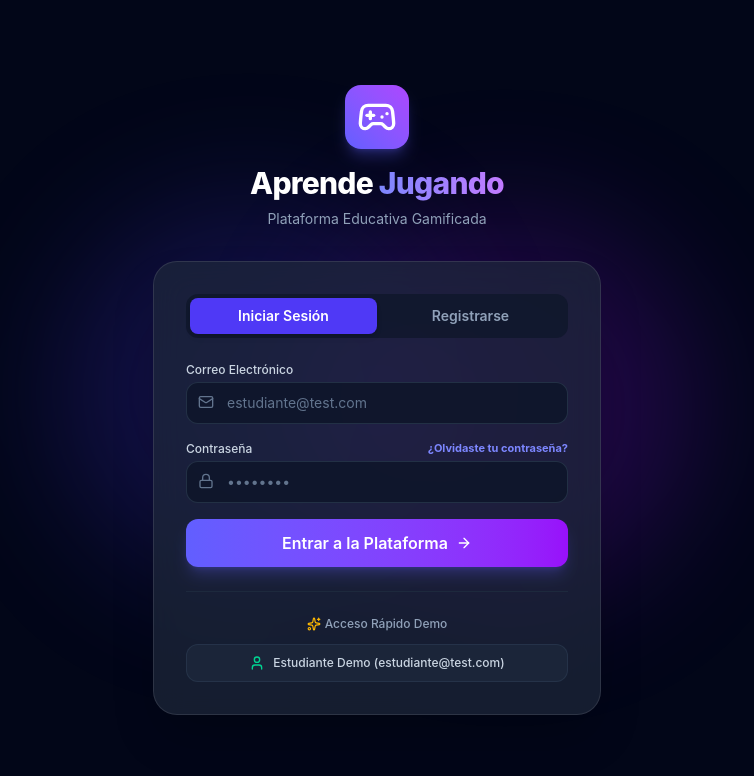
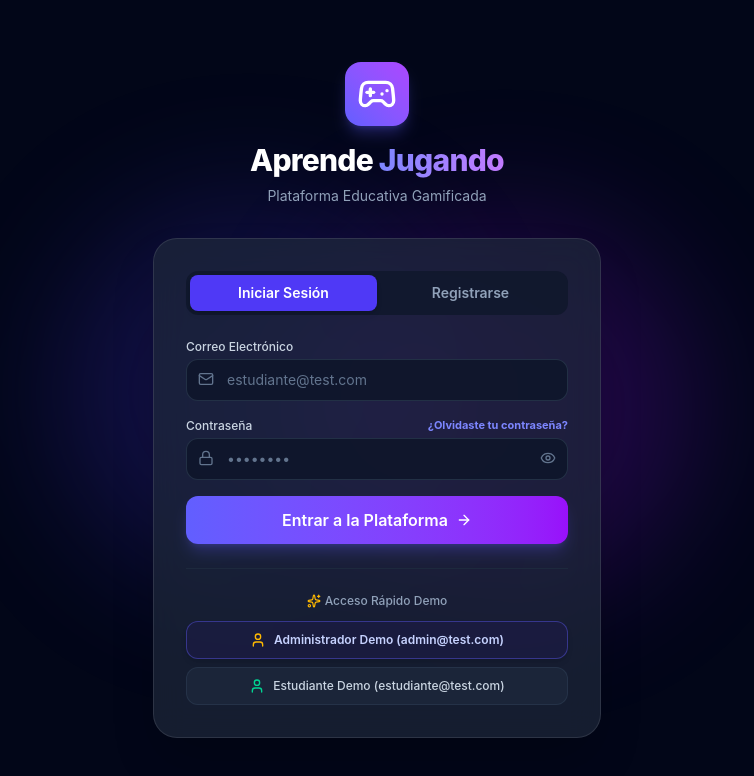
Before and after one commit to jomaldonado1/aprende-jugando1, a React app in the folder frontend/: page / in a window 1280 px wide. Shown: the top 776 px of the page, without its empty margins (263-1017 px from the left). Built offline with nearby package versions, Linux system fonts and the light colour scheme; no server answers; the HTML template or start-up script is replaced by a standard one.

Commit message:
fix: ensure admin/student credentials sync on startup, add password toggle eye icon and Admin demo button

```diff
--- a/frontend/src/pages/AuthPage.jsx
+++ b/frontend/src/pages/AuthPage.jsx
@@ -3,7 +3,8 @@ import { useAuth } from '../context/AuthContext';
 import api from '../api/axios';
 import {
   Gamepad2, User, Lock, Mail, ArrowRight, Sparkles,
-  HelpCircle, KeyRound, CheckCircle, AlertTriangle, ArrowLeft
+  HelpCircle, KeyRound, CheckCircle, AlertTriangle, ArrowLeft,
+  Eye, EyeOff
 } from 'lucide-react';
 
 export default function AuthPage() {
@@ -13,6 +14,7 @@ export default function AuthPage() {
   // Form states
   const [email, setEmail] = useState('');
   const [password, setPassword] = useState('');
+  const [showPassword, setShowPassword] = useState(false);
   const [secretQuestion, setSecretQuestion] = useState('¿Nombre de tu primera mascota?');
   const [customQuestion, setCustomQuestion] = useState('');
   const [secretAnswer, setSecretAnswer] = useState('');
@@ -212,13 +214,21 @@ export default function AuthPage() {
                 <div className="relative">
                   <Lock className="absolute left-3 top-3 w-4 h-4 text-slate-500" />
                   <input
-                    type="password"
+                    type={showPassword ? 'text' : 'password'}
                     required
                     value={password}
                     onChange={(e) => setPassword(e.target.value)}
                     placeholder="••••••••"
-                    className="w-full bg-slate-900/90 border border-slate-700/60 rounded-xl py-2.5 pl-10 pr-4 text-sm text-white placeholder-slate-500 focus:outline-none focus:border-indigo-500 focus:ring-1 focus:ring-indigo-500"
+                    className="w-full bg-slate-900/90 border border-slate-700/60 rounded-xl py-2.5 pl-10 pr-10 text-sm text-white placeholder-slate-500 focus:outline-none focus:border-indigo-500 focus:ring-1 focus:ring-indigo-500"
                   />
+                  <button
+                    type="button"
+                    onClick={() => setShowPassword(!showPassword)}
+                    className="absolute right-3 top-3 text-slate-500 hover:text-slate-300 transition-colors cursor-pointer"
+                    title={showPassword ? 'Ocultar contraseña' : 'Mostrar contraseña'}
+                  >
+                    {showPassword ? <EyeOff className="w-4 h-4" /> : <Eye className="w-4 h-4" />}
+                  </button>
                 </div>
               </div>
 
@@ -431,7 +441,16 @@ export default function AuthPage() {
                 <Sparkles className="w-3.5 h-3.5 text-amber-400" />
                 Acceso Rápido Demo
               </p>
-              <div>
+              <div className="space-y-2">
+                <button
+                  type="button"
+                  onClick={() => handleQuickLogin('admin@test.com', 'admin123')}
+                  className="w-full py-2.5 px-3 bg-indigo-950/50 hover:bg-indigo-900/60 border border-indigo-500/40 rounded-xl text-indigo-200 text-xs font-semibold flex items-center justify-center gap-2 transition-all cursor-pointer shadow-md"
+                >
+                  <User className="w-4 h-4 text-amber-400" />
+                  Administrador Demo (admin@test.com)
+                </button>
+
                 <button
                   type="button"
                   onClick={() => handleQuickLogin('estudiante@test.com', 'estudiante123')}
```
Also changed, not shown: 2 other files (tests, documents, lock files or other folders).
